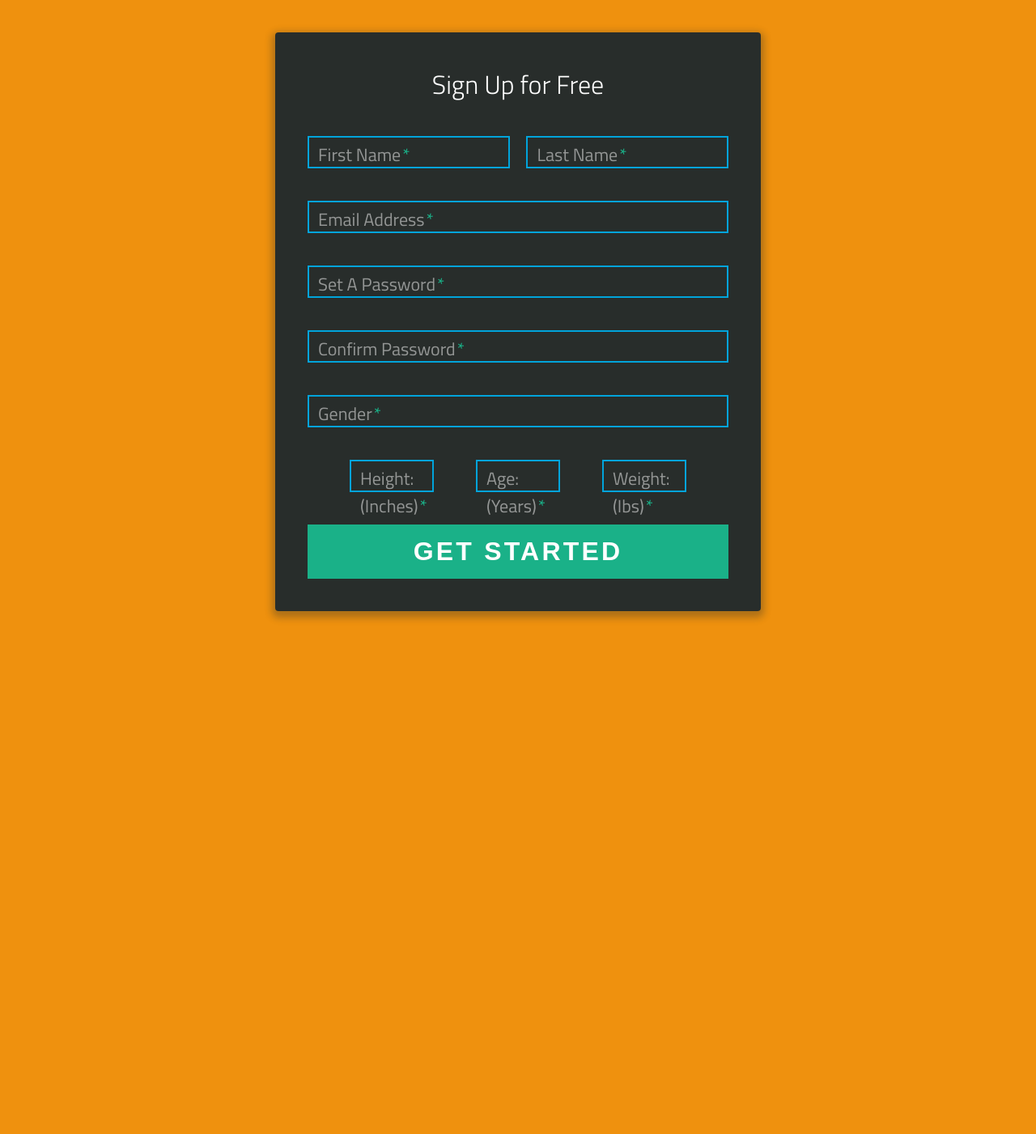
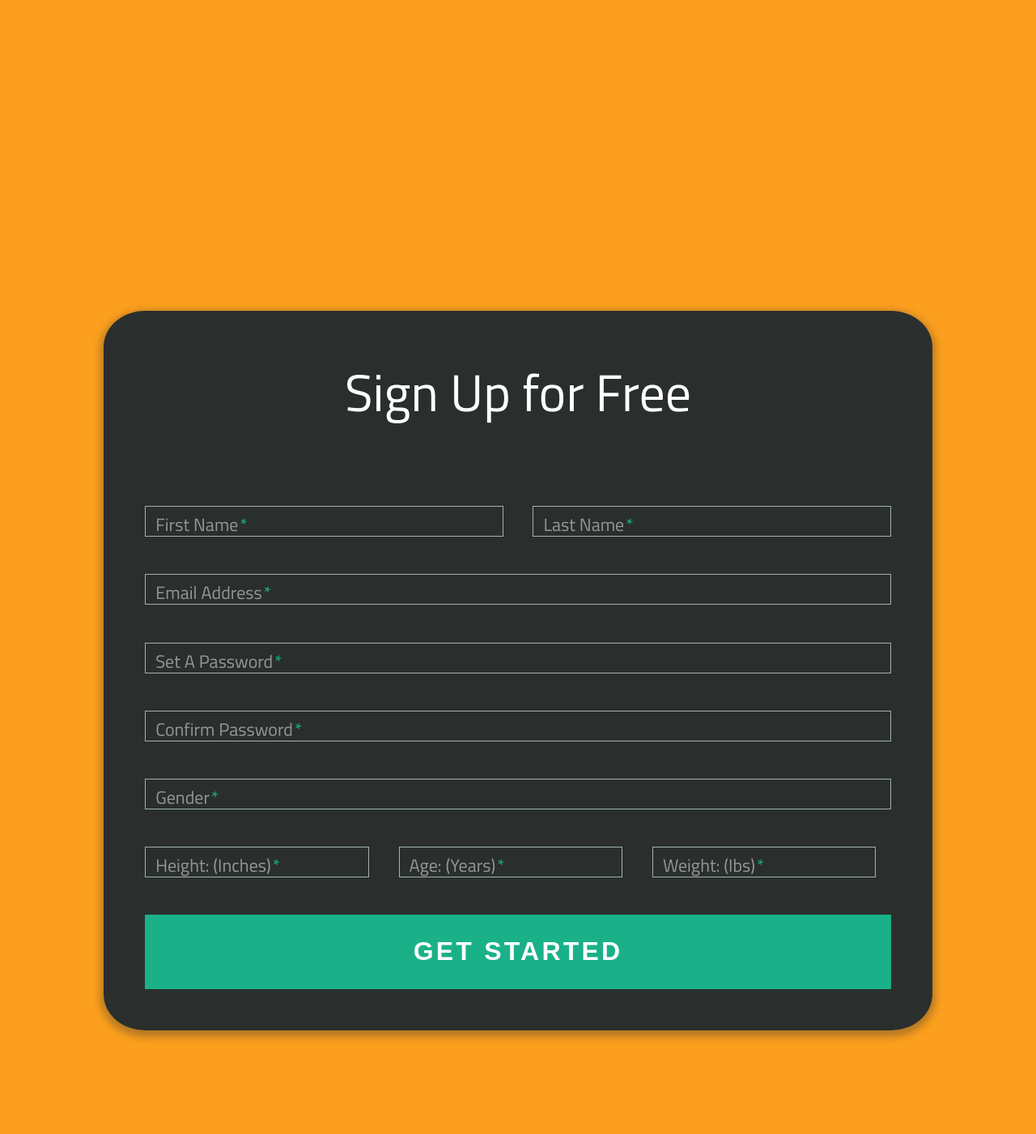
Before and after one commit to goody85/workout_tracker.github.io, a PHP site: page /signup.html in a window 1280 px wide. Shown: the whole page at 81% size. Before the commit the page ends 767 px from the top, so only its background shows below. Run offline with PHP 8.4, Linux system fonts and the light colour scheme; some libraries are stand-ins or nearby versions.

Commit message:
CSS File

```diff
--- a/css/style.css
+++ b/css/style.css
@@ -1,3 +1,24 @@
+html, body, div, span, applet, object, iframe,
+h1, h2, h3, h4, h5, h6, p, blockquote, pre,
+a, abbr, acronym, address, big, cite, code,
+del, dfn, em, img, ins, kbd, q, s, samp,
+small, strike, strong, sub, sup, tt, var,
+b, u, i, center,
+dl, dt, dd, ol, ul, li,
+fieldset, form, label, legend,
+table, caption, tbody, tfoot, thead, tr, th, td,
+article, aside, canvas, details, embed,
+figure, figcaption, footer, header, hgroup,
+menu, nav, output, ruby, section, summary,
+time, mark, audio, video {
+	margin: 0;
+	padding: 0;
+	border: 0;
+	font-size: 100%;
+	font: inherit;
+	vertical-align: baseline;
+}
+
 *, *:before, *:after {
   -webkit-box-sizing: border-box;
           box-sizing: border-box;
@@ -8,7 +29,10 @@ html {
 }
 
 body {
-  background: #ef910e;
+  background: #fc9f1e;
+  max-width: 100%;
+  max-height: 100%;
+  margin-top: 30%;
   font-family: 'Titillium Web', sans-serif;
 }
 
@@ -24,11 +48,12 @@ a:hover {
 
 .form {
   background: rgba(19, 35, 47, 0.9);
-  padding: 40px;
-  max-width: 600px;
-  margin: 40px auto;
-  border-radius: 4px;
-  -webkit-box-shadow: 0 4px 10px 4px rgba(19, 35, 47, 0.3);
+  padding: 4%;
+  max-width: 100%;
+  max-height: 400%;
+  margin: 10%;
+  border-radius: 5%;
+  -webkit-box-shadow: 0 4 10px 4px rgba(19, 35, 47, 0.3);
           box-shadow: 0 4px 10px 4px rgba(19, 35, 47, 0.3);
 }
 
@@ -72,8 +97,9 @@ a:hover {
 h1 {
   text-align: center;
   color: #ffffff;
-  font-weight: 300;
-  margin: 0 0 40px;
+  font-weight: 300%;
+  font-size: 400%;
+  margin: 0 0 10%;
 }
 
 label {
@@ -115,7 +141,7 @@ input, textarea {
   padding: 5px 10px;
   background: none;
   background-image: none;
-  border: 2px solid #00a4db;
+  border: 1px solid #a0b3b0;
   color: #ffffff;
   border-radius: 0;
   -webkit-transition: border-color .25s ease, -webkit-box-shadow .25s ease;
@@ -135,7 +161,7 @@ textarea {
 
 .field-wrap {
   position: relative;
-  margin-bottom: 40px;
+  margin-bottom: 5%;
 }
 
 .top-row:after {
@@ -152,63 +178,27 @@ textarea {
   margin: 0;
 }
 
+.mid-row:after {
+  content: "";
+  display: table;
+  clear: both;
+}
 .mid-row > div {
   float: left;
-  width: 20%;
-  margin-left: 10%;
+  width: 30%;
+  margin-right: 4%;
 }
-
-input[type="radio"].toggle {
-  display: none;
-}
-input[type="radio"].toggle + label {
-  cursor: pointer;
-  min-width: 60px;
-}
-input[type="radio"].toggle + label:hover {
-  background: none;
-  color: #1a1a1a;
-}
-input[type="radio"].toggle + label:after {
-  background: #1a1a1a;
-  content: "";
-  height: 100%;
-  position: absolute;
-  top: 0;
-  -webkit-transition: left 200ms cubic-bezier(0.77, 0, 0.175, 1);
-  transition: left 200ms cubic-bezier(0.77, 0, 0.175, 1);
-  width: 100%;
-  z-index: -1;
-}
-input[type="radio"].toggle.toggle-left + label {
-  border-right: 0;
-}
-input[type="radio"].toggle.toggle-left + label:after {
-  left: 100%;
-}
-input[type="radio"].toggle.toggle-right + label {
-  margin-left: -5px;
-}
-input[type="radio"].toggle.toggle-right + label:after {
-  left: -100%;
-}
-input[type="radio"].toggle:checked + label {
-  cursor: default;
-  color: #fff;
-  -webkit-transition: color 200ms;
-  transition: color 200ms;
-}
-input[type="radio"].toggle:checked + label:after {
-  left: 0;
+.mid-row > div:last-child {
+  margin: 0;
 }
 
 .button {
   border: 0;
   outline: none;
   border-radius: 0;
-  padding: 15px 0;
+  padding: 3%;
   font-size: 2rem;
-  font-weight: 600;
+  font-weight: bold;
   text-transform: uppercase;
   letter-spacing: .1em;
   background: #1ab188;
@@ -227,6 +217,7 @@ input[type="radio"].toggle:checked + label:after {
 }
 
 .forgot {
-  margin-top: -20px;
-  text-align: right;
+  margin-bottom: 3%;
+  font-size: 2rem;
+  text-align: left;
 }
```
